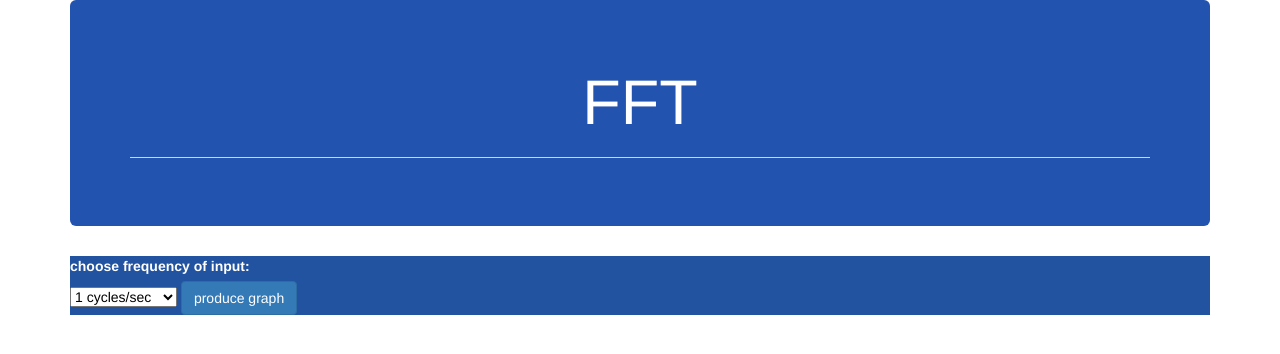
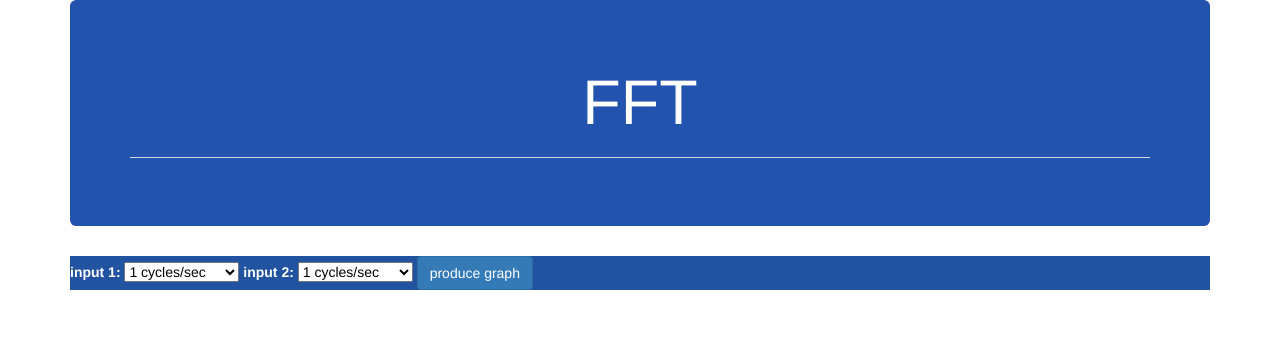
Before and after one commit to bkwiencien/bkwiencien.github.io, a PHP site: page /fft/index.html in a window 1280 px wide. Shown: the top 354 px of the page. Run offline with PHP 8.4, Linux system fonts and the light colour scheme; some libraries are stand-ins or nearby versions.

Commit message:
finished second frequency

```diff
--- a/fft/assets/css/style.css
+++ b/fft/assets/css/style.css
@@ -10,3 +10,9 @@
 	background-color: #2253A0;
 	color: white;
 }
+.pp {
+	color: white;
+}
+#label2 {
+	color: white;
+}
--- a/fft/assets/javascript/fft.js
+++ b/fft/assets/javascript/fft.js
@@ -1,7 +1,9 @@
 var sineWave = {
 	xAxis: [],
 	yAxis: [],
-	freq:        0,
+	freq1:        0,
+	freq2:        0,
+	hfreq:        0,
 	pi:          Math.PI,
 	getInput: function (){
 		console.log("in getInput")
@@ -9,7 +11,7 @@ var sineWave = {
 	init: function() {
 		this.xAxix = []
 		this.yAxis = []
-		this.freq = 0
+		this.freq1 = 0
 	},
 	generateData: function() {
 		var theta = 0.0
@@ -17,8 +19,16 @@ var sineWave = {
 		var base = .048
 		var baseNumb = 150
 		var e = document.getElementById("choosefreq");
-		var strFreq = e.options[e.selectedIndex].text;
-		this.freq=parseInt(strFreq)
+		var strFreq1 = e.options[e.selectedIndex].text;
+		this.freq1=parseInt(strFreq1)
+		var e = document.getElementById("choosefreqa");
+		var strFreq1 = e.options[e.selectedIndex].text;
+		this.freq2=parseInt(strFreq1)
+		console.log("freq2 is " + this.freq2)
+		if (this.freq1 >= this.freq2){
+			this.hfreq = this.freq1 } else {
+		    this.hfreq = this.freq2
+		}
 		var trace1 = {
          x: [],
          y: [],
@@ -28,7 +38,7 @@ var sineWave = {
           width: 1.5
          },
         mode: 'lines',
-        name: 'plot freq '+ this.freq,
+        name: 'plot freq '+ this.freq1 + " " + this.freq2,
         type: 'scatter',
         xaxis: 'x1',
         yaxis: 'y1',
@@ -36,7 +46,7 @@ var sineWave = {
 		var layout = {
 	    x: [],
 	    y: [],
-        title: "Sine plot " + this.freq,
+        title: "combined plot " + this.freq1 + " " + this.freq2,
         xaxis: {
         type: "scatter",
         showgrid: true,
@@ -46,7 +56,7 @@ var sineWave = {
         yaxis: {
         type: "scatter",
         showgrid: true,
-        range: [-1,1],
+        range: [-2,2],
         autorange: false,
         showline: true,
         },
@@ -57,10 +67,10 @@ var sineWave = {
      }
         this.xAxis = []
         this.yAxis = []
-		for (var j=0;j<baseNumb*this.freq;j++) {
+		for (var j=0;j<baseNumb*this.hfreq;j++) {
 			this.xAxis.push(theta)
-			this.yAxis.push(Math.sin(2*theta*Math.PI*this.freq))
-			theta = theta + base/this.freq
+			this.yAxis.push(Math.sin(2*theta*Math.PI*this.freq1) + Math.sin(2*theta*Math.PI*this.freq2))
+			theta = theta + base/this.hfreq
 		}
 		dd = [this.xAxis,this.yAxis]
 		trace1.x = this.xAxis
--- a/fft/index.html
+++ b/fft/index.html
@@ -14,8 +14,9 @@
 			<hr>
 		</div>
 		  <div id="dataentry">
-		  	<label for="choosefreq" id="label1"> choose frequency of input:</label>
+		  	<!--<label for="choosefreq" id="label1"> choose frequency:</label> -->
 		  	<form>
+		  	  <label for="choosefreq" id="label1"> input 1:</label>
 		  	<select name="frequency" id="choosefreq">
 		  	  <option value="1">1 cycles/sec</option>
 		  	  <option value="2">2 cycles/sec</option>
@@ -23,6 +24,17 @@
               <option value="15">10 cycles/sec</option>
               <option value="20">15 cycles/sec</option>
               <option value="25">20 cycles/sec</option>
+              <option value="30">30 cycles/sec></option>
+            </select>
+            <label for="choosefreqa" id="label2">input 2:</label>
+            <select name="frequency" id="choosefreqa">
+		  	  <option value="1">1 cycles/sec</option>
+		  	  <option value="2">2 cycles/sec</option>
+              <option value="10">5 cycles/sec</option>
+              <option value="15">10 cycles/sec</option>
+              <option value="20">15 cycles/sec</option>
+              <option value="25">20 cycles/sec</option>
+              <option value="30">30 cycles/sec></option>
             </select>
             <input type="button" class="btn btn-primary" id="button1" value="produce graph"onclick="sineWave.generateData()">
            </form>
```
